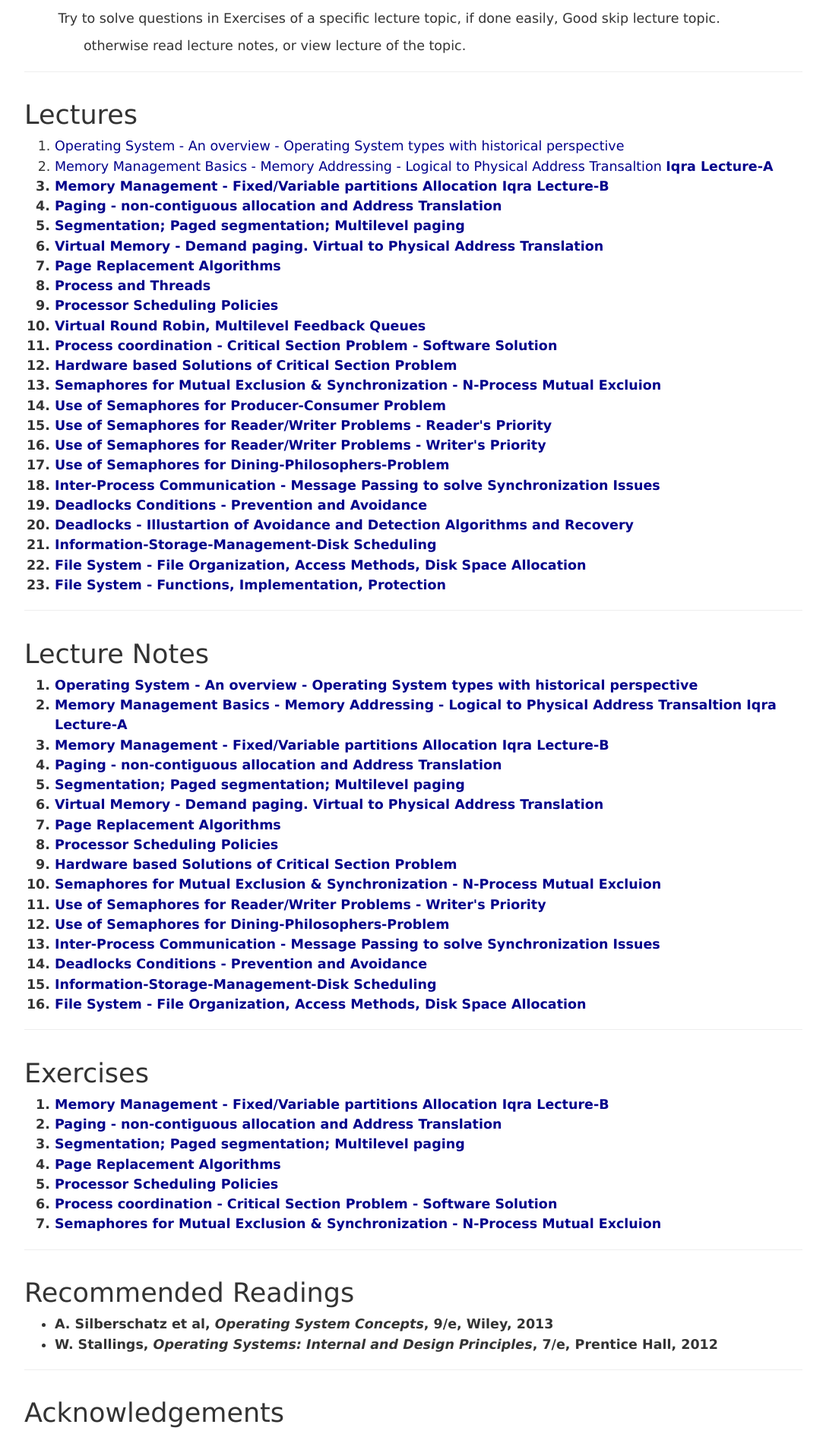
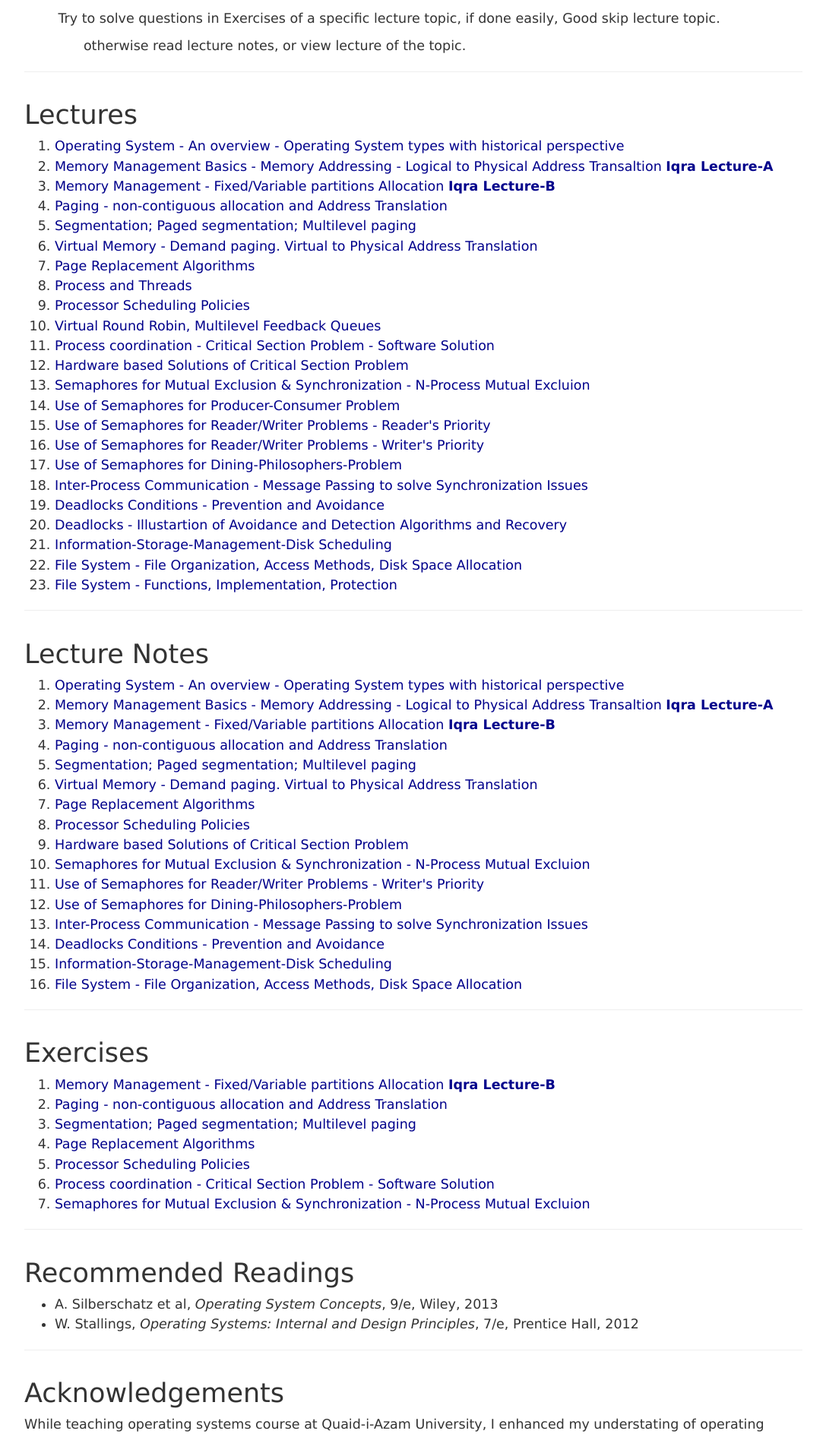
Before and after one commit to CS-Concepts-hub/Operating-Systems-Concepts, a Jekyll site: the page built from index.html, in a window 1280 px wide. Shown: the part 740-2632 px from the top of the page at 76% size, without its empty margins (96-1183 px from the left). Built offline with Jekyll 4.4.1, drawn with Linux system fonts in a browser that asks for light colours.

```diff
--- a/_data/all.yaml
+++ b/_data/all.yaml
@@ -36,11 +36,11 @@ lectures:
     notes: OS-Types-and-Process-Model.pdf
     exercises: Exercises-OS-Types-Process-Model.pdf
     type: 'hw'
-    topic: Memory Management Basics  - Memory Addressing - Logical to Physical Address Transaltion <B> Iqra Lecture-A<B>
+    topic: Memory Management Basics  - Memory Addressing - Logical to Physical Address Transaltion <B> Iqra Lecture-A</B>
     video: https://youtu.be/-9B1ATUQpyQ
     notes: Memory-Basics-Addressing.pdf
     exercises:
-  - topic: Memory Management - Fixed/Variable partitions Allocation  <B> Iqra Lecture-B<B>
+  - topic: Memory Management - Fixed/Variable partitions Allocation  <B> Iqra Lecture-B</B>
     video: https://www.youtube.com/watch?v=cl8h_BnE1sQ
     notes: Memory-Management-Static-Dynamic-Partitions.pdf
     exercises: Exercises-Memory-Management-Static-Dynamic-Partitions.pdf
```
